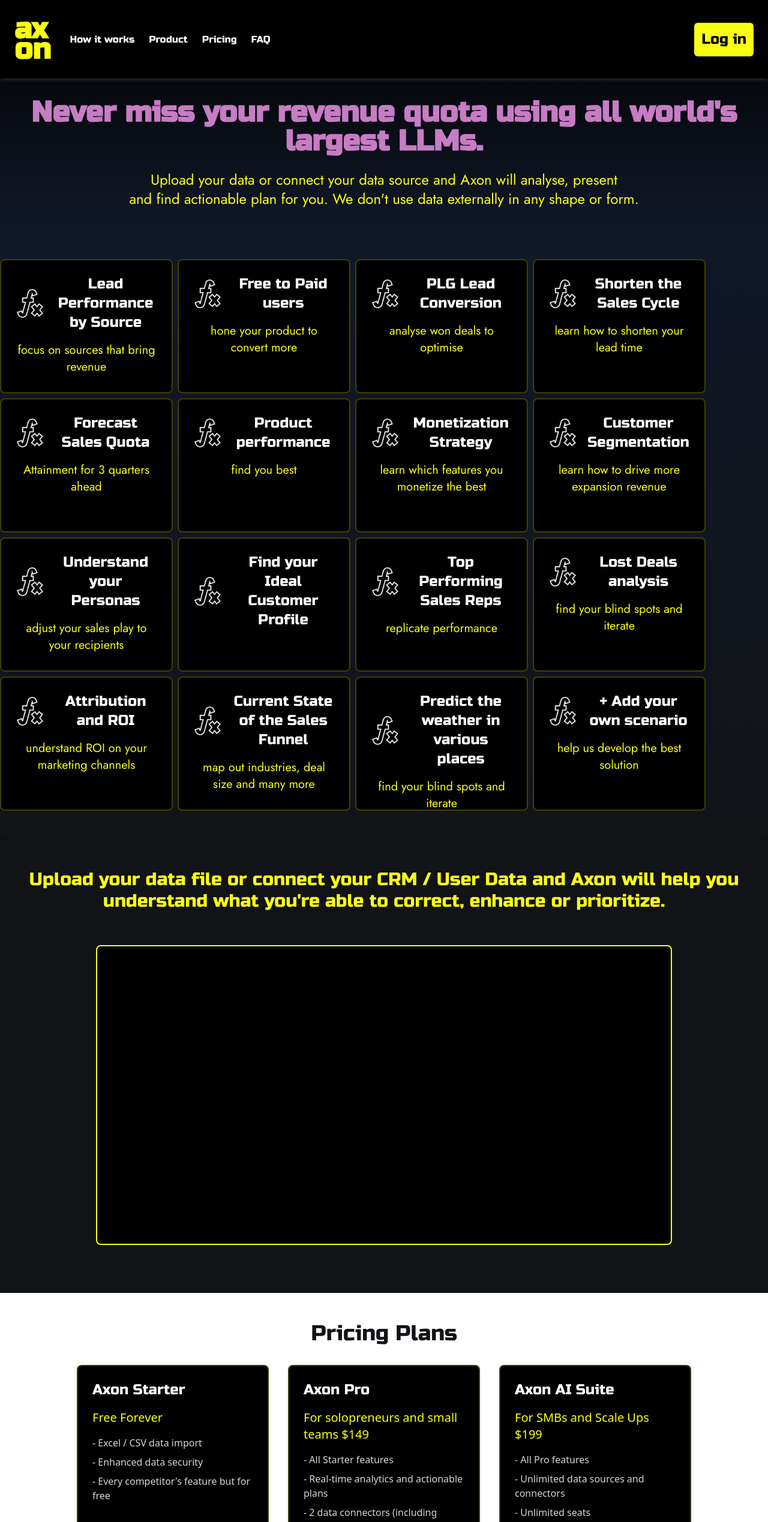
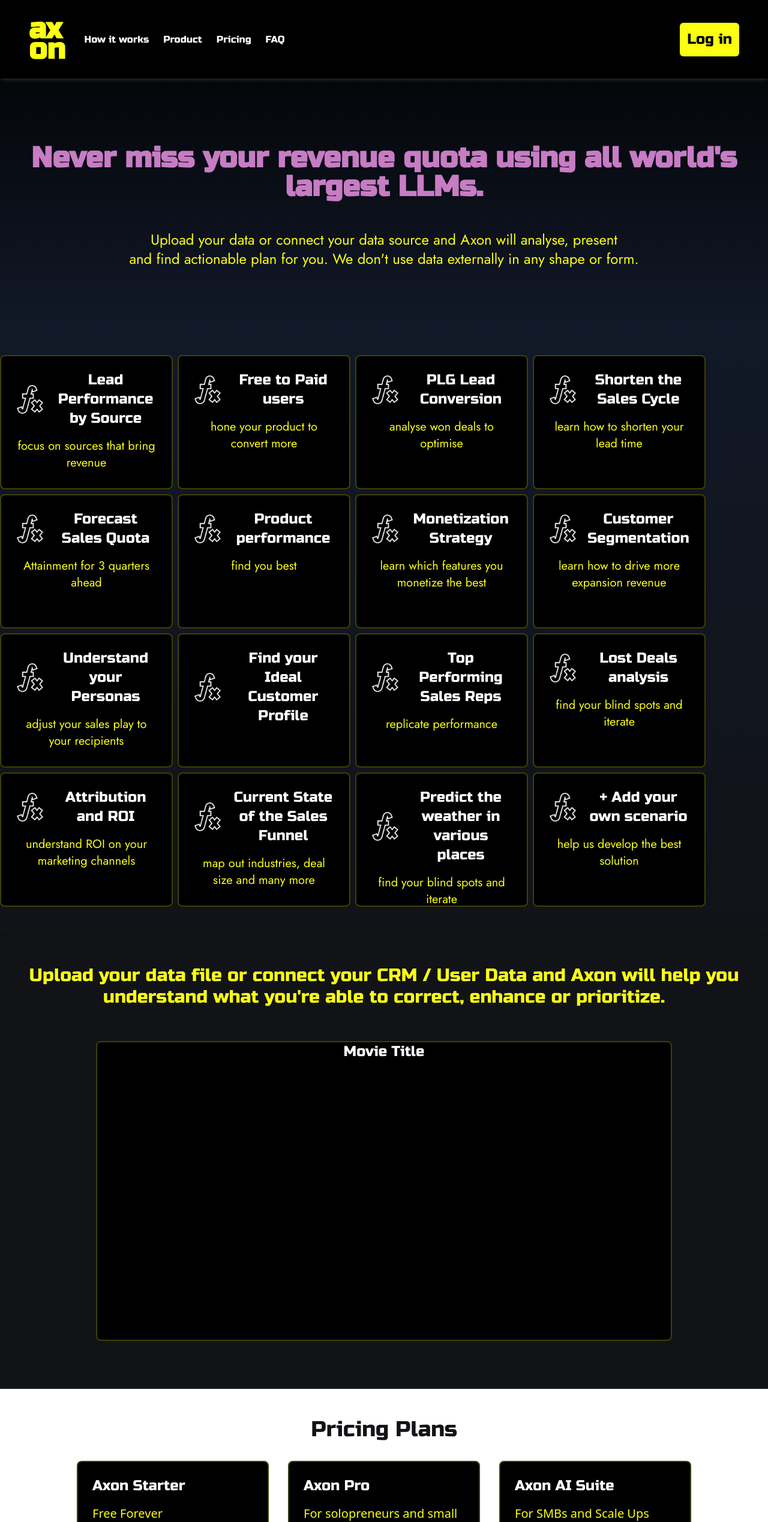
Before and after one commit to WitkowskiMichau/axon-website, a Next.js app: page / in a window 1280 px wide. Shown: the top 2538 px of the page at 60% size. Built offline with nearby package versions, Linux system fonts and the light colour scheme.

Commit message:
work in progress #7

```diff
--- a/src/components/Header.tsx
+++ b/src/components/Header.tsx
@@ -1,6 +1,6 @@
 const Header = () => {
     return (
-        <header className="fixed py-8 top-0 left-0 w-full shadow-bright px-6 bg-black z-50 h-17">
+        <header className="fixed py-8 top-0 left-0 w-full shadow-bright px-12 bg-black z-50 h-17">
             <div className="flex justify-between items-center h-full">
                 <div className='flex items-center'>
                     <div className="text-5xl font-bold text-primaryYellow font-russo p-0 pr-8 leading-extra-tight">
--- a/src/components/sections/Hero.tsx
+++ b/src/components/sections/Hero.tsx
@@ -1,8 +1,8 @@
 const Hero = () => {
     return (
-        <div className="bg-gradient-to-b from-black to-gray-900 h-96 flex items-center justify-center">
-            <section className="container py-12 text-center mx-auto">
-                <h2 className="mt-32 text-5xl font-bold mb-6 font-russo text-90sBlue animate-colorChange">
+        <div className="bg-gradient-to-b from-black to-gray-900 flex items-center justify-center">
+            <section className="container text-center mx-auto pb-24">
+                <h2 className="pb-12 mt-60 text-5xl font-bold font-russo text-90sBlue animate-colorChange">
                     Never miss your revenue quota using all world's largest LLMs.
                 </h2>
                 <p className="text-2xl text-primaryYellow font-jost">
--- a/src/components/sections/MovieSection.tsx
+++ b/src/components/sections/MovieSection.tsx
@@ -1,17 +1,15 @@
-/* eslint-disable react/no-unescaped-entities */
-// src/components/Header.tsx
 const MovieSection = () => {
     return (
         <div className='bg-darkBlue shadow-top'>
             <section className="container py-12 text-center mx-auto">
-                <p className="text-3xl  text-primaryYellow mb-6 font-russo">
+                <p className="text-3xl text-primaryYellow mb-6 font-russo fade-in-top">
                     Upload your data file or connect your CRM / User Data and Axon will help you <br/> understand what
                     you're able to correct, enhance or prioritize.
                 </p>
                 <div className='py-8'>
-                <div className='mx-auto w-3/4 h-[500px] bg-black border-2 border-primaryYellow border-opacity rounded-lg'>
-
-                </div>
+                    <div className='mx-auto w-3/4 h-[500px] bg-black border-2 border-primaryYellow border-opacity-25 rounded-lg transform transition-transform duration-300 hover:translate-y-[-5px] hover:scale-102 hover:shadow-bright hover:border-shine cursor-pointer fade-in-top'>
+                        <h3 className="text-2xl font-russo text-white">Movie Title</h3>
+                    </div>
                 </div>
             </section>
         </div>
--- a/src/styles/globals.css
+++ b/src/styles/globals.css
@@ -77,3 +77,35 @@ html, body {
 .hover\:border-shine:hover {
     animation: borderShine 2s infinite;
 }
+
+@keyframes fadeInTop {
+    from {
+        opacity: 0;
+        transform: translateY(-20px);
+    }
+    to {
+        opacity: 1;
+        transform: translateY(0);
+    }
+}
+
+.fade-in-top {
+    animation: fadeInTop 1s ease-out forwards;
+    opacity: 0; /* Ensure elements are hidden initially */
+}
+
+@keyframes borderShine {
+    0% {
+        border-color: #FF69B4; /* Pink */
+    }
+    50% {
+        border-color: #00BFFF; /* Blue */
+    }
+    100% {
+        border-color: #FF69B4; /* Pink */
+    }
+}
+
+.hover\:border-shine:hover {
+    animation: borderShine 2s infinite;
+}
```
